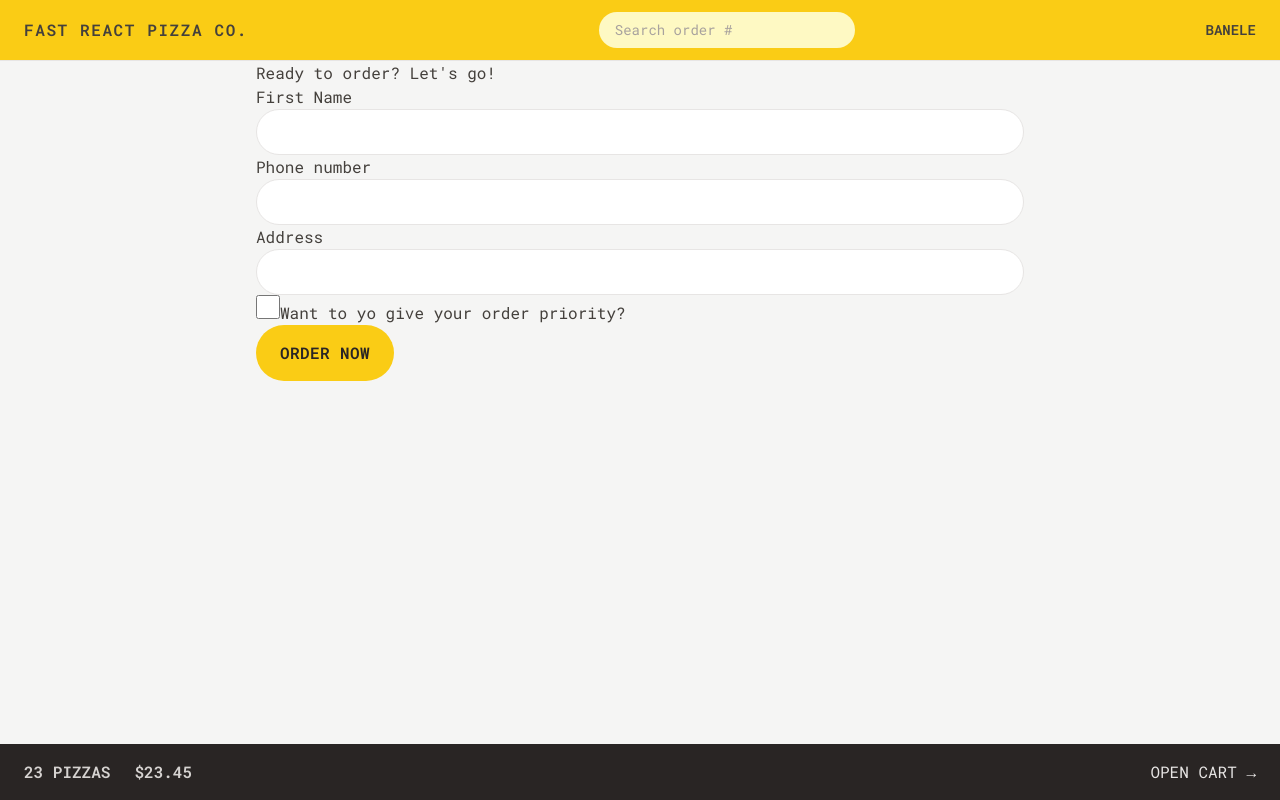
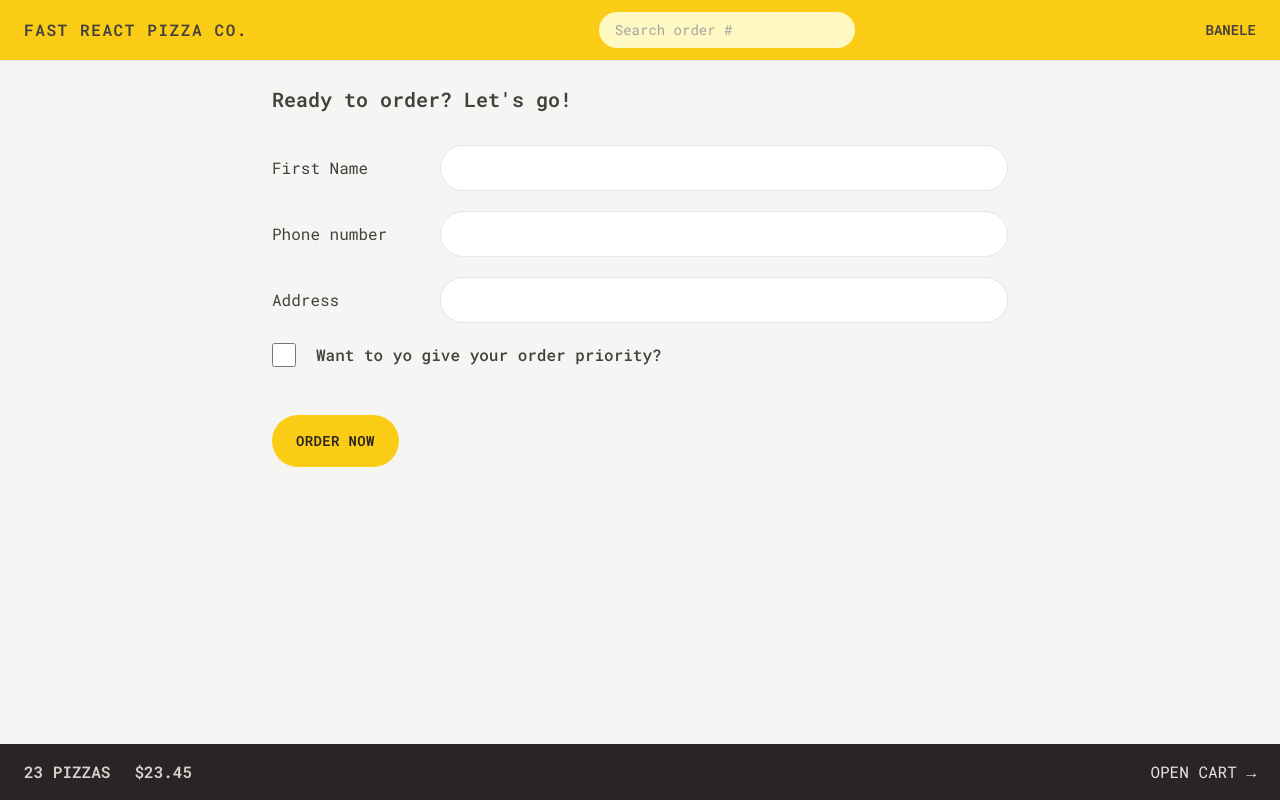
Before and after one commit to banelengwane/fast-react-pizza, a React (Vite) app: page /order/new in a window 1280 px wide. Built offline with nearby package versions, Linux system fonts and the light colour scheme.

Commit message:
styling the order form

```diff
--- a/src/features/order/CreateOrder.jsx
+++ b/src/features/order/CreateOrder.jsx
@@ -42,28 +42,28 @@ function CreateOrder() {
   const cart = fakeCart;
 
   return (
-    <div>
-      <h2>Ready to order? Let's go!</h2>
+    <div className="px-4 py-6">
+      <h2 className="mb-8 text-xl font-semibold">Ready to order? Let's go!</h2>
 
       <Form method="POST">
-        <div>
-          <label>First Name</label>
-          <input className="input" type="text" name="customer" required />
+        <div className="mb-5 flex gap-2 flex-col sm:flex-row sm:items-center">
+          <label className="sm:basis-40">First Name</label>
+          <input className="input grow" type="text" name="customer" required />
         </div>
 
-        <div>
-          <label>Phone number</label>
-          <div>
-            <input className="input" type="tel" name="phone" required />
+        <div className="mb-5 flex gap-2 flex-col sm:flex-row sm:items-center">
+          <label className="sm:basis-40">Phone number</label>
+          <div className="grow">
+            <input className="input w-full" type="tel" name="phone" required />
           </div>
-          {formErrors?.phone && <p>{formErrors.phone}</p>}
+          {formErrors?.phone && <p className="text-xs mt-2 text-red-700 bg-red-100 p-2 rounded-md">{formErrors.phone}</p>}
         </div>
 
-        <div>
-          <label>Address</label>
-          <div>
+        <div className="mb-5 flex gap-2 flex-col sm:flex-row sm:items-center">
+          <label className="sm:basis-40">Address</label>
+          <div className="grow">
             <input
-              className="input"
+              className="input w-full"
               type="text"
               name="address"
               required
@@ -71,7 +71,7 @@ function CreateOrder() {
           </div>
         </div>
 
-        <div>
+        <div className="mb-12 flex gap-5 items-center">
           <input
             className="h-6 w-6 accent-yellow-400 focus:outline-none focus:ring focus:ring-yellow-400 focus:ring-offset-2"
             type="checkbox"
@@ -80,7 +80,7 @@ function CreateOrder() {
             // value={withPriority}
             // onChange={(e) => setWithPriority(e.target.checked)}
           />
-          <label htmlFor="priority">Want to yo give your order priority?</label>
+          <label className="font-medium" htmlFor="priority">Want to yo give your order priority?</label>
         </div>
 
         <div>
--- a/src/index.css
+++ b/src/index.css
@@ -5,7 +5,7 @@
 @layer components {
   .input {
     @apply rounded-full border border-stone-200 px-4 py-2 text-sm transition-all duration-300 placeholder:text-stone-400
-    focus:outline-none focus:ring focus:ring-yellow-400 w-full md:px-6 md:py-3
+    focus:outline-none focus:ring focus:ring-yellow-400 md:px-6 md:py-3
   }
 
   .loader {
--- a/src/ui/Button.jsx
+++ b/src/ui/Button.jsx
@@ -1,11 +1,11 @@
 import { Link } from "react-router-dom"
 
 function Button({children, disabled, to, type}) {
-    const base = 'bg-yellow-400 uppercase font-semibold text-stone-800 inline-block tracking-wide rounded-full hover:bg-yellow-300 cursor-pointer transition-colors duration-300 focus:outline-none focus:ring focus:ring-yellow-300 focus:bg-yellow-300 focus:ring-offset-2 disabled:cursor-not-allowed'
+    const base = 'text-sm bg-yellow-400 uppercase font-semibold text-stone-800 inline-block tracking-wide rounded-full hover:bg-yellow-300 cursor-pointer transition-colors duration-300 focus:outline-none focus:ring focus:ring-yellow-300 focus:bg-yellow-300 focus:ring-offset-2 disabled:cursor-not-allowed'
 
     const styles = {
         primary: base + ' px-4 py-3 md:px-6 md:py-4',
-        secondary: 'px-4 py-2.5 md:px-6 md:py-3.5 border-2 border-stone-300 uppercase font-semibold text-stone-400 inline-block tracking-wide rounded-full hover:bg-stone-300 hover:text-stone-800 cursor-pointer transition-colors duration-300 focus:outline-none focus:ring focus:ring-stone-200 focus:bg-stone-300 focus:ring-offset-2 disabled:cursor-not-allowed focus:text-stone-800',
+        secondary: 'text-sm px-4 py-2.5 md:px-6 md:py-3.5 border-2 border-stone-300 uppercase font-semibold text-stone-400 inline-block tracking-wide rounded-full hover:bg-stone-300 hover:text-stone-800 cursor-pointer transition-colors duration-300 focus:outline-none focus:ring focus:ring-stone-200 focus:bg-stone-300 focus:ring-offset-2 disabled:cursor-not-allowed focus:text-stone-800',
         small: base + ' px-4 py-2 md:px-5 md:py-2.5 text-xs',
     }
 
```
Also changed, not shown: index.html (+3 -2 lines).
